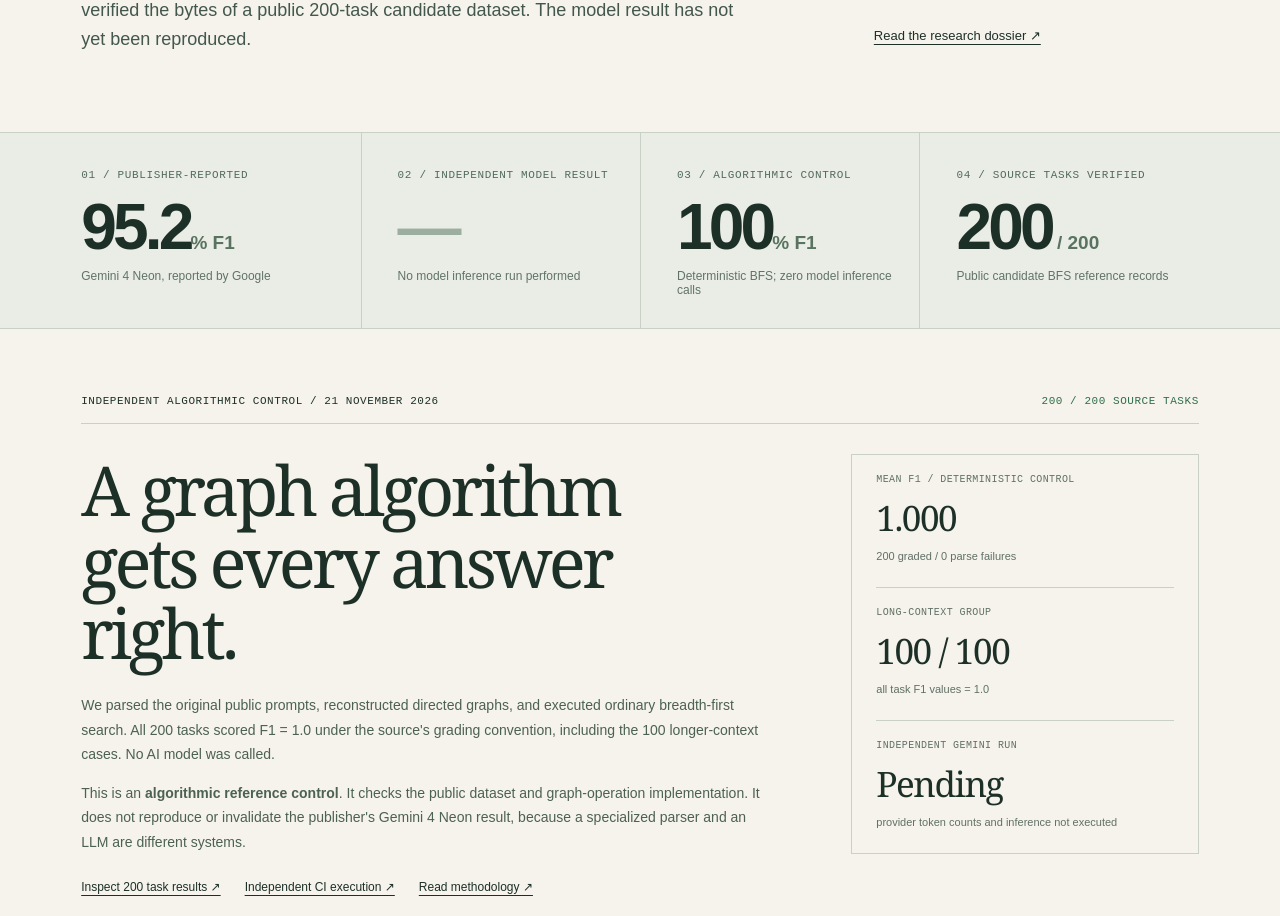
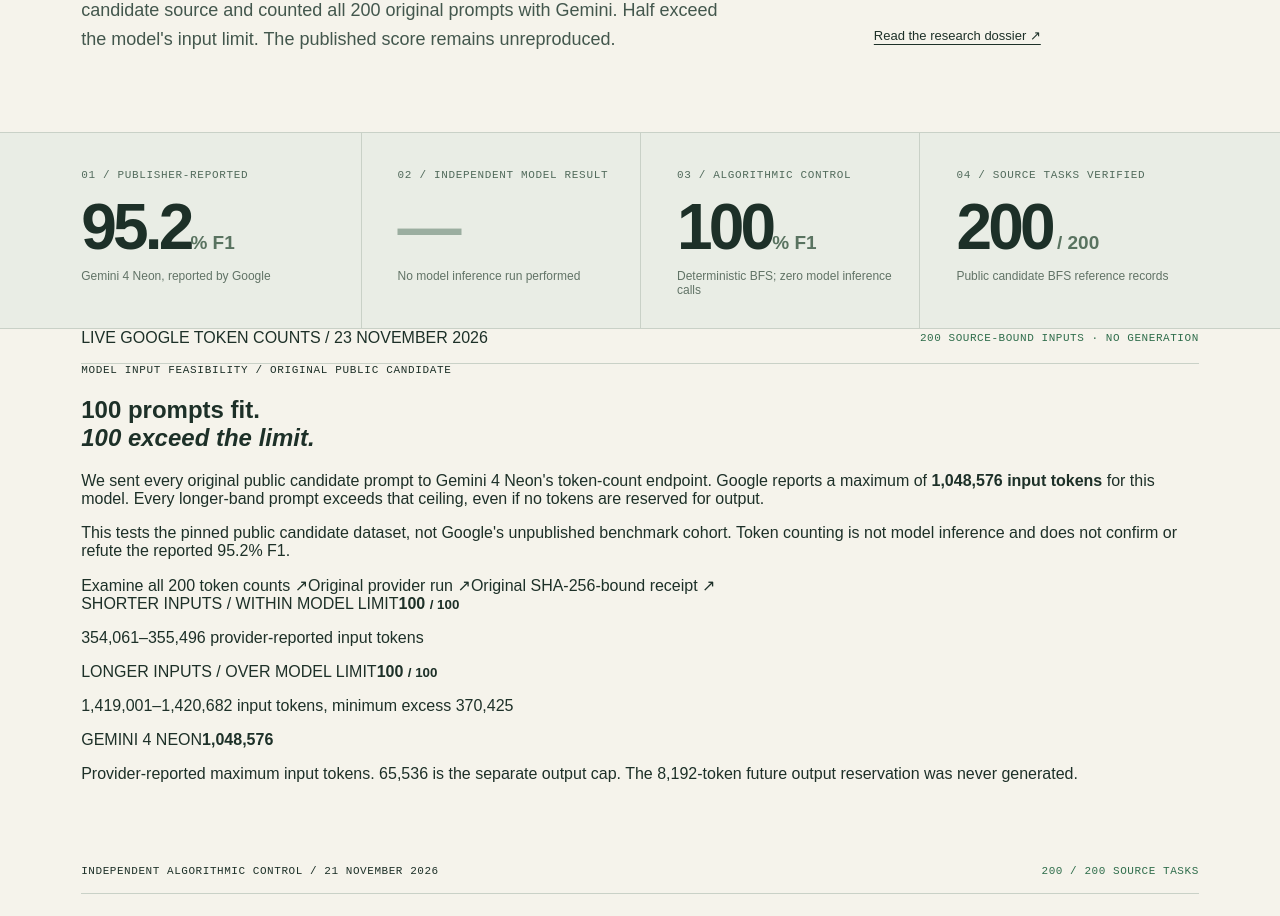
Before and after one commit to fraware/model-claim-replay, a plain HTML site: page website/graphwalks.html in a window 1280 px wide. Shown: the part 593-1509 px from the top of the page. Drawn offline with Linux system fonts and the light colour scheme.

Commit message:
Publish grounded real 200-task input feasibility in polished GraphWalks evidence page

```diff
--- a/website/graphwalks.html
+++ b/website/graphwalks.html
@@ -14,7 +14,7 @@
 </head>
 <body>
   <a class="skip" href="#audit">Skip to source-data explorer</a>
-  <div class="topline"><span>PUBLIC EVIDENCE RECORD&nbsp; / &nbsp;002</span><span>21 NOV 2026 &nbsp;·&nbsp; SOURCE + CONTROL AUDIT</span></div>
+  <div class="topline"><span>PUBLIC EVIDENCE RECORD&nbsp; / &nbsp;002</span><span>23 NOV 2026 &nbsp;·&nbsp; SOURCE + PROVIDER AUDIT</span></div>
   <header class="masthead wrap">
     <a class="brand" href="./index.html"><span class="brandmark">M<span>/</span>CR</span><span class="brandtext">MODEL CLAIM<br>REPLAY</span></a>
     <nav aria-label="Page navigation"><a href="./index.html#claims">Claim registry</a><a href="#audit">Explore dataset</a><a href="https://github.com/fraware/model-claim-replay" target="_blank" rel="noopener noreferrer">GitHub ↗</a></nav>
@@ -24,8 +24,8 @@
       <div class="eyebrow"><i aria-hidden="true"></i> GRAPHWALKS / GEMINI 4 NEON</div>
       <div class="intro-grid"><div>
         <h1>200 problems.<br><em>One claim.</em><br>Open evidence.</h1>
-        <p class="lede">Google reports 95.2% on long-context GraphWalks BFS. We independently verified the bytes of a public 200-task candidate dataset. The model result has not yet been reproduced.</p>
-      </div><div class="state-box"><span class="box-label">CURRENT EVIDENCE STATUS</span><span class="box-status"><span aria-hidden="true">○</span> Source verified</span><p>Data integrity is independently checked. The exact publisher dataset revision and model execution settings remain unconfirmed.</p><a href="https://github.com/fraware/model-claim-replay/blob/main/docs/GRAPHWALKS.md">Read the research dossier ↗</a></div></div>
+        <p class="lede">Google reports 95.2% on long-context GraphWalks BFS. We verified the public candidate source and counted all 200 original prompts with Gemini. Half exceed the model's input limit. The published score remains unreproduced.</p>
+      </div><div class="state-box"><span class="box-label">CURRENT EVIDENCE STATUS</span><span class="box-status"><span aria-hidden="true">○</span> Source verified</span><p>All 200 candidate inputs have source-bound provider token counts. Google's actual benchmark selection and evaluation settings remain unconfirmed.</p><a href="https://github.com/fraware/model-claim-replay/blob/main/docs/GRAPHWALKS.md">Read the research dossier ↗</a></div></div>
     </section>
     <section class="score-band"><div class="wrap score-grid">
       <div class="score"><span>01 / PUBLISHER-REPORTED</span><strong>95.2<small>% F1</small></strong><p>Gemini 4 Neon, reported by Google</p></div>
@@ -33,6 +33,24 @@
       <div class="score"><span>03 / ALGORITHMIC CONTROL</span><strong>100<small>% F1</small></strong><p>Deterministic BFS; zero model inference calls</p></div>
       <div class="score"><span>04 / SOURCE TASKS VERIFIED</span><strong>200<small> / 200</small></strong><p>Public candidate BFS reference records</p></div>
     </div></section>
+    <section class="provider-panel wrap" id="provider" aria-labelledby="provider-title">
+      <div class="control-header"><span>LIVE GOOGLE TOKEN COUNTS / 23 NOVEMBER 2026</span><span class="control-flag">200 SOURCE-BOUND INPUTS · NO GENERATION</span></div>
+      <div class="provider-layout">
+        <div class="provider-story">
+          <div class="eyebrow">MODEL INPUT FEASIBILITY / ORIGINAL PUBLIC CANDIDATE</div>
+          <h2 id="provider-title">100 prompts fit.<br><em>100 exceed the limit.</em></h2>
+          <p>We sent every original public candidate prompt to Gemini 4 Neon's token-count endpoint. Google reports a maximum of <strong>1,048,576 input tokens</strong> for this model. Every longer-band prompt exceeds that ceiling, even if no tokens are reserved for output.</p>
+          <p class="provider-caveat">This tests the pinned public candidate dataset, not Google's unpublished benchmark cohort. Token counting is not model inference and does not confirm or refute the reported 95.2% F1.</p>
+          <div class="provider-links"><a href="./graphwalks-gemini-feasibility.json">Examine all 200 token counts ↗</a><a href="https://github.com/fraware/model-claim-replay/actions/runs/45159511810" target="_blank" rel="noopener noreferrer">Original provider run ↗</a><a href="https://github.com/fraware/model-claim-replay/blob/main/evidence/graphwalks/gemini-4-neon-full-200-token-plan-2026-11-23.json" target="_blank" rel="noopener noreferrer">Original SHA-256-bound receipt ↗</a></div>
+        </div>
+        <div class="provider-figures" aria-label="Measured candidate input feasibility">
+          <div class="provider-bar" role="img" aria-label="100 out of 200 source candidate inputs fit the Gemini context; 100 exceed it"><span class="provider-bar-fit"></span><span class="provider-bar-over"></span></div>
+          <div class="provider-figure"><span>SHORTER INPUTS / WITHIN MODEL LIMIT</span><strong>100 <small>/ 100</small></strong><p>354,061–355,496 provider-reported input tokens</p></div>
+          <div class="provider-figure over"><span>LONGER INPUTS / OVER MODEL LIMIT</span><strong>100 <small>/ 100</small></strong><p>1,419,001–1,420,682 input tokens, minimum excess 370,425</p></div>
+          <div class="provider-method"><span>GEMINI 4 NEON</span><strong>1,048,576</strong><p>Provider-reported maximum input tokens. 65,536 is the separate output cap. The 8,192-token future output reservation was never generated.</p></div>
+        </div>
+      </div>
+    </section>
     <section class="control-panel wrap" id="control">
       <div class="control-header"><span class="control-label">INDEPENDENT ALGORITHMIC CONTROL / 21 NOVEMBER 2026</span><span class="control-flag">200 / 200 SOURCE TASKS</span></div>
       <div class="control-layout">
@@ -45,13 +63,13 @@
         <div class="control-measures">
           <div><span>MEAN F1 / DETERMINISTIC CONTROL</span><strong>1.000</strong><small>200 graded / 0 parse failures</small></div>
           <div><span>LONG-CONTEXT GROUP</span><strong>100 / 100</strong><small>all task F1 values = 1.0</small></div>
-          <div><span>INDEPENDENT GEMINI RUN</span><strong>Pending</strong><small>provider token counts and inference not executed</small></div>
+          <div><span>GEMINI INPUT FEASIBILITY</span><strong>100 / 200</strong><small>Real token counts; no generated answers</small></div>
         </div>
       </div>
     </section>
     <section class="work wrap" id="audit">
       <div class="section-index"><span>THE SOURCE / 001</span><span>PINNED PUBLIC DATA</span></div>
-      <div class="section-heading"><h2>Inspect the 200 tasks.</h2><p>The chart encodes original prompt lengths in <strong>characters</strong>. Select a task to inspect source provenance and its algorithmic control result. These lengths are not model token counts.</p></div>
+      <div class="section-heading"><h2>Inspect the 200 tasks.</h2><p>The chart encodes original prompt lengths in <strong>characters</strong>. Select a task to inspect its source commitment, independent BFS control and <strong>real provider-reported Gemini input tokens</strong>. The marks show source character bands, not token counts.</p></div>
       <div class="inspector">
         <div class="controls"><div class="filter-group" role="group" aria-label="Filter by input length">
           <button class="filter active" type="button" data-filter="all" aria-pressed="true">All <span>200</span></button>
@@ -71,7 +89,7 @@
       <div class="receipt-row"><span>200-TASK REFERENCE INDEX SHA-256</span><code>250d80874ad9bc8edf278cf3bf7aa145da3f2b34967c5504b8fa8703358480ee</code></div>
       <div class="receipt-links"><a href="https://github.com/fraware/model-claim-replay/actions/runs/44746523023">Verified GitHub Actions run ↗</a><a href="https://huggingface.co/datasets/openai/graphwalks">Original MIT-licensed dataset ↗</a></div>
     </div></div></section>
-    <section class="next wrap"><div class="section-index"><span>THE NEXT EXPERIMENT / 003</span><span>GENERATIVE MODEL TEST PENDING</span></div><h2>Source access is solved.<br><em>Execution is next.</em></h2><div class="next-grid"><p>The repository now includes a budget-controlled Gemini 4 Neon runner with actual token-count checks, explicit financial authorization, one-attempt-only execution, and a separate offline grader. The published 95.2% remains an unverified claim until a matched inference experiment produces real evidence.</p><div class="next-actions"><a class="primary" href="https://github.com/fraware/model-claim-replay/blob/main/docs/GRAPHWALKS_EXECUTION.md">See execution protocol <span>↗</span></a><a class="secondary" href="https://github.com/fraware/model-claim-replay">Explore the code <span>↗</span></a></div></div></section>
+    <section class="next wrap"><div class="section-index"><span>THE NEXT EXPERIMENT / 003</span><span>GENERATIVE MODEL TEST PENDING</span></div><h2>Source access is solved.<br><em>Execution is next.</em></h2><div class="next-grid"><p>All 200 public candidate inputs have now been counted by the Gemini API: the shorter 100 fit, and the longer 100 exceed the reported input limit. The budget-controlled inference runner is restricted to context-feasible tasks and independently reviewed authorization. The published 95.2% remains unverified until a protocol-matched model experiment produces real evidence.</p><div class="next-actions"><a class="primary" href="https://github.com/fraware/model-claim-replay/blob/main/docs/GRAPHWALKS_EXECUTION.md">See execution protocol <span>↗</span></a><a class="secondary" href="https://github.com/fraware/model-claim-replay">Explore the code <span>↗</span></a></div></div></section>
   </main>
   <footer><div class="wrap footer"><strong>MODEL CLAIM REPLAY</strong><span>Real source data and algorithmic controls. No independently reproduced model score.</span><a href="./index.html">Back to registry ↑</a></div></footer>
 </body>
```
